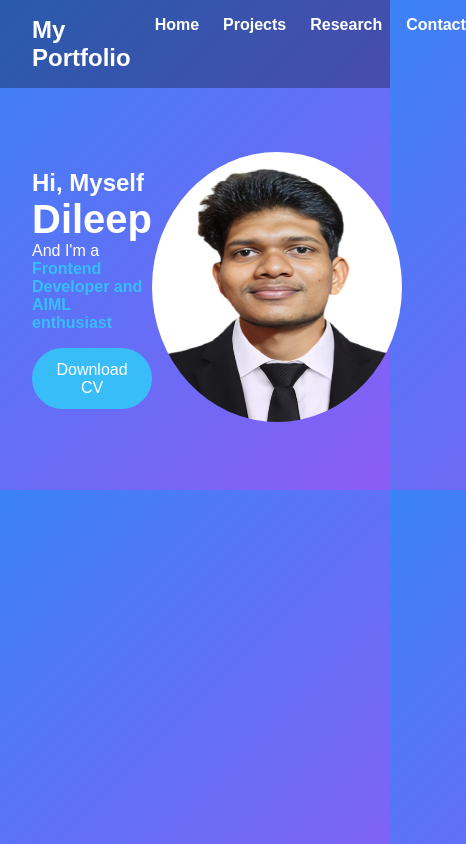
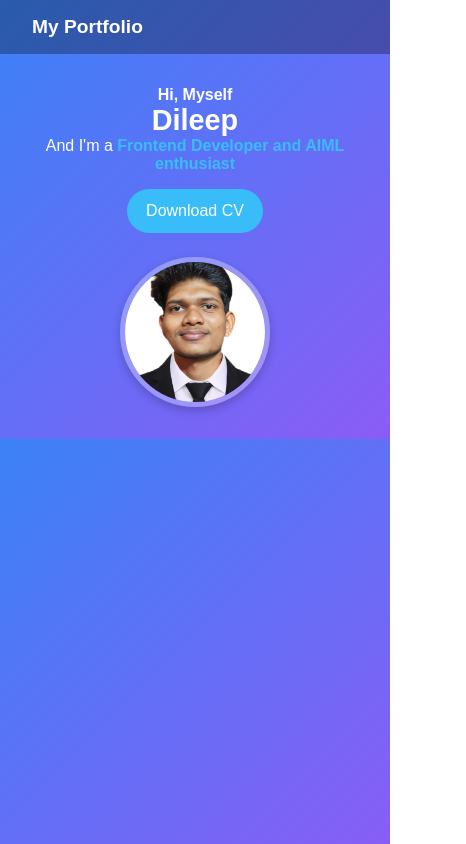
Before and after one commit to k-dileep/portfolio, a plain HTML site: page index.html in a window 390 px wide. Shown: the whole page, 466 px wide, since content can reach past the window. Drawn offline with Linux system fonts and the light colour scheme.

Commit message:
Update style.css

```diff
--- a/style.css
+++ b/style.css
@@ -41,6 +41,7 @@
   font-weight: bold;
 }
 
+/* Hero Section */
 .hero {
   display: flex;
   justify-content: space-between;
@@ -67,7 +68,8 @@
   font-weight: bold;
 }
 
-  .hero-content button {
+.hero-content button,
+.hero-content .download-button {
   padding: 0.8rem 1.2rem;
   background: #38bdf8;
   border: none;
@@ -76,16 +78,80 @@
   cursor: pointer;
   margin-top: 1rem;
   transition: background 0.3s;
+  text-decoration: none;
   border-radius: 50px;
 }
 
-  .hero-content button:hover {
+.hero-content button:hover,
+.hero-content .download-button:hover {
   background: #3b82f6;
 }
 
+.hero-image {
+  display: flex;
+  align-items: center;
+  justify-content: center;
+  border-radius: 50%;
+  overflow: hidden;
+  width: 250px;
+  height: 250px;
+  border: 5px solid rgba(255, 255, 255, 0.3);
+  box-shadow: 0px 4px 10px rgba(0, 0, 0, 0.2);
+}
+
 .hero-image img {
-    border-radius: 50%;
-    width: 250px;
-    height: 270px;
+  width: 100%;
+  height: 100%;
+  object-fit: cover;
+  /* transform: scale(0.9); */
+}
 
+/* Responsive Design */
+@media (max-width: 768px) {
+  .hero {
+    flex-direction: column;
+    text-align: center;
+    padding: 2rem 1rem;
   }
+
+  .hero-content {
+    max-width: 100%;
+  }
+
+  .hero-content h1 {
+    font-size: 2rem;
+  }
+
+  .hero-content h2 {
+    font-size: 1.2rem;
+  }
+
+  .hero-image {
+    width: 200px;
+    height: 200px;
+    margin-top: 1.5rem;
+  }
+}
+
+@media (max-width: 480px) {
+  .navbar ul {
+    display: none; /* Hide navbar links on very small screens */
+  }
+
+  .navbar h1 {
+    font-size: 1.2rem;
+  }
+
+  .hero-content h1 {
+    font-size: 1.8rem;
+  }
+
+  .hero-content h2 {
+    font-size: 1rem;
+  }
+
+  .hero-image {
+    width: 150px;
+    height: 150px;
+  }
+}
```
Lines whose indentation alone changed are shown as unchanged.
